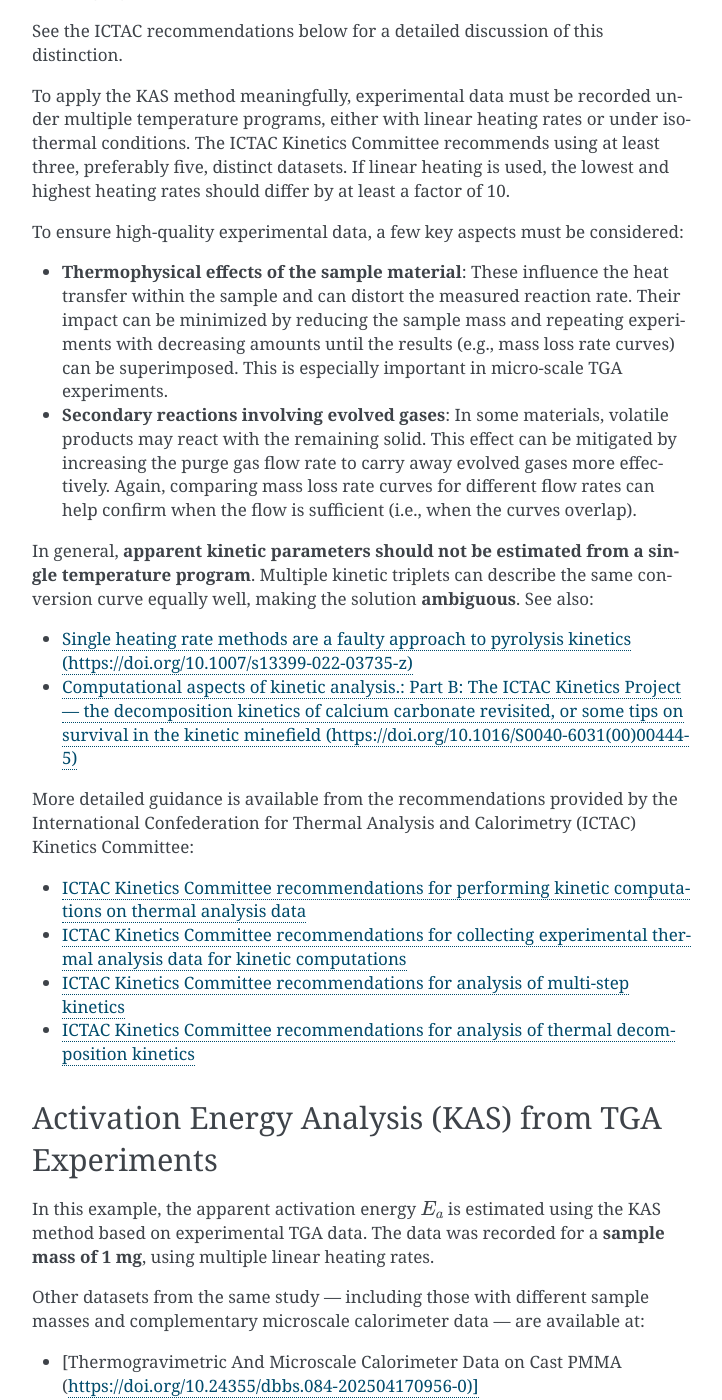
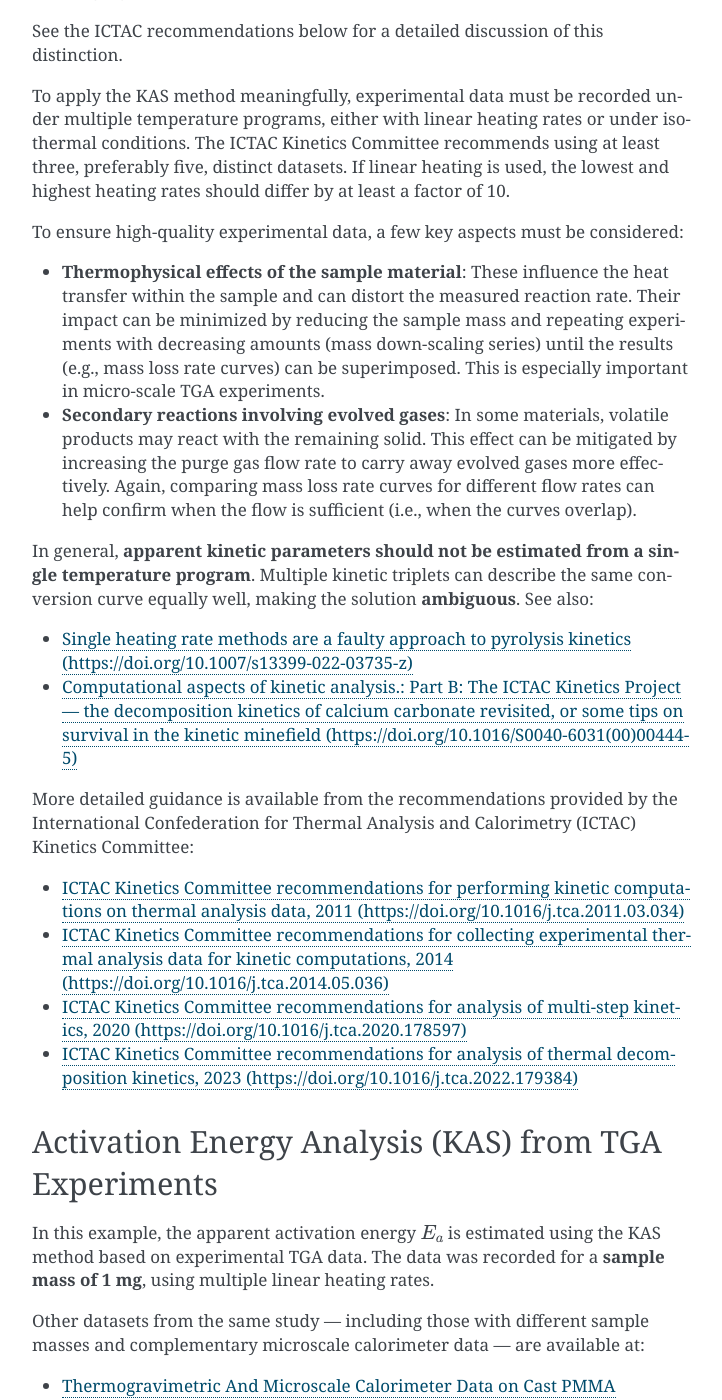
Before and after one commit to FireDynamics/FireSciPy, a Sphinx documentation site: the page built from docs/tutorials/pyrolysis/real_data_analysis.rst, in a window 1280 px wide and 1400 px high, scrolled down 807 px. Shown: the whole window, without its empty margins (388-1110 px from the left). Built offline with Sphinx 7.4.7, drawn with Linux system fonts in a browser that asks for light colours; some of the changed text lies outside the part shown.

Commit message:
Corrections to the docs.

```diff
--- a/docs/tutorials/pyrolysis/mock_kinetics_computation.rst
+++ b/docs/tutorials/pyrolysis/mock_kinetics_computation.rst
@@ -224,7 +224,7 @@
 
 Next, the desired conversion fractions need to be specified. They are necessary to ensure that the linear fit of the KAS method compares appropriate temperatures for a given level of conversion. During the experiments the data is recorded with a frequency that can be adjusted at the device. The changes that individual data points match up across many heating rates and for all desired conversion levels is very slim. Thus, interpolation of the input data is necessary. This interpolation is conducted with :func:`fsp.pyrolysis.kinetics.compute_conversion_fractions`. As parameters, the data structure, the desired points for the analysis and the setup need to be provided. There is also an option to compute the fractions for selected temperature programs or all that are available.
 
-Commonly, the conversion fractions range between :math:`(0.05 < \alpha < 0.95)` or :math:`(0.1 < \alpha < 0.9)`. The reason being, that at the ends changes in are small over long times and the experimental noise is large. This leads to spurious results. However, the ends should not be rejected flat out. The user needs to assess how significant fluctuations are to not neglect, for example, initial reactions. In this example, a wider range is chosen: :math:`(0.01 < \alpha < 0.99)`. Since the input data comes from modelling, the noise is low for the provided settings. It will be highlighted below that noise increases towards the end.
+Commonly, the conversion fractions range between :math:`(0.05 < \alpha < 0.95)` or :math:`(0.1 < \alpha < 0.9)`. The reason being, that at the ends changes in conversion are small over long times and the experimental noise is comparatively large. This leads to spurious results. However, the ends should not be rejected flat out. The user needs to assess how significant fluctuations are to not neglect, for example, initial reactions. In this example, a wider range is chosen: :math:`(0.01 < \alpha < 0.99)`. Since the input data comes from modelling, the noise is low for the provided settings. It will be highlighted below that noise increases towards the end.
 
 
 .. code-block:: python
@@ -256,7 +256,7 @@
     fsp.pyrolysis.kinetics.compute_Ea_KAS(data_structure, B=1.92, C=1.0008)
 
 
-Finally, the results can be plotted: the development of the activation energy over the conversion. In gray, the first and last :math:`5%` of the conversion are highlighted. Even using model data as input, it is observable that the noise increases towards the ends. Feel free to play with different sampling rates to see how they affect the result.
+Finally, the results can be plotted: the development of the activation energy over the conversion. In gray, the first and last :math:`5\%` of the conversion are highlighted. Even using model data as input, it is observable that the noise increases towards the ends. Feel free to play with different sampling rates to see how they affect the result.
 
 
 .. code-block:: python
--- a/docs/tutorials/pyrolysis/real_data_analysis.rst
+++ b/docs/tutorials/pyrolysis/real_data_analysis.rst
@@ -24,7 +24,7 @@
 
 To ensure high-quality experimental data, a few key aspects must be considered:
 
-- **Thermophysical effects of the sample material**: These influence the heat transfer within the sample and can distort the measured reaction rate. Their impact can be minimized by reducing the sample mass and repeating experiments with decreasing amounts until the results (e.g., mass loss rate curves) can be superimposed. This is especially important in micro-scale TGA experiments.
+- **Thermophysical effects of the sample material**: These influence the heat transfer within the sample and can distort the measured reaction rate. Their impact can be minimized by reducing the sample mass and repeating experiments with decreasing amounts (mass down-scaling series) until the results (e.g., mass loss rate curves) can be superimposed. This is especially important in micro-scale TGA experiments.
 
 - **Secondary reactions involving evolved gases**: In some materials, volatile products may react with the remaining solid. This effect can be mitigated by increasing the purge gas flow rate to carry away evolved gases more effectively. Again, comparing mass loss rate curves for different flow rates can help confirm when the flow is sufficient (i.e., when the curves overlap).
 
@@ -36,10 +36,10 @@
 
 More detailed guidance is available from the recommendations provided by the International Confederation for Thermal Analysis and Calorimetry (ICTAC) Kinetics Committee:
 
-- `ICTAC Kinetics Committee recommendations for performing kinetic computations on thermal analysis data <https://doi.org/10.1016/j.tca.2011.03.034>`_
-- `ICTAC Kinetics Committee recommendations for collecting experimental thermal analysis data for kinetic computations <https://doi.org/10.1016/j.tca.2014.05.036>`_
-- `ICTAC Kinetics Committee recommendations for analysis of multi-step kinetics <https://doi.org/10.1016/j.tca.2020.178597>`_
-- `ICTAC Kinetics Committee recommendations for analysis of thermal decomposition kinetics <https://doi.org/10.1016/j.tca.2022.179384>`_
+- `ICTAC Kinetics Committee recommendations for performing kinetic computations on thermal analysis data, 2011 (https://doi.org/10.1016/j.tca.2011.03.034) <https://doi.org/10.1016/j.tca.2011.03.034>`_
+- `ICTAC Kinetics Committee recommendations for collecting experimental thermal analysis data for kinetic computations, 2014 (https://doi.org/10.1016/j.tca.2014.05.036) <https://doi.org/10.1016/j.tca.2014.05.036>`_
+- `ICTAC Kinetics Committee recommendations for analysis of multi-step kinetics, 2020 (https://doi.org/10.1016/j.tca.2020.178597) <https://doi.org/10.1016/j.tca.2020.178597>`_
+- `ICTAC Kinetics Committee recommendations for analysis of thermal decomposition kinetics, 2023 (https://doi.org/10.1016/j.tca.2022.179384) <https://doi.org/10.1016/j.tca.2022.179384>`_
 
 
 
@@ -50,7 +50,7 @@
 
 Other datasets from the same study — including those with different sample masses and complementary microscale calorimeter data — are available at:
 
-- [Thermogravimetric And Microscale Calorimeter Data on Cast PMMA (https://doi.org/10.24355/dbbs.084-202504170956-0)](https://doi.org/10.24355/dbbs.084-202504170956-0)
+- `Thermogravimetric And Microscale Calorimeter Data on Cast PMMA (https://doi.org/10.24355/dbbs.084-202504170956-0) <https://doi.org/10.24355/dbbs.084-202504170956-0>`_
 
 
 At first, the necessary modules are imported.
@@ -195,7 +195,7 @@
         C=1.0008)
 
 
-Below the result is plotted: the apparent activation energy against the conversion. In gray, the :math:`5 %` range at the ends is indicated.
+Below the result is plotted: the apparent activation energy against the conversion. In gray, the :math:`5 \%` range at the ends is indicated.
 
 The :math:`E_a` is computed in J/mol and converted here to kJ/mol, as it is a common way to use it.
 
@@ -203,7 +203,7 @@
 
 The KAS method estimates :math:`E_a` in units of J/mol, but it is commonly reported in kJ/mol — so the values are converted accordingly before plotting.
 
-The shaded gray regions indicate the first and last :math:`5 %` of the conversion range. These are typically excluded from analysis due to higher sensitivity to noise and lower data reliability. In the first :math:`5 %`, artifacts are visible due to increased noise.
+The shaded gray regions indicate the first and last :math:`5 \%` of the conversion range. These are typically excluded from analysis due to higher sensitivity to noise and lower data reliability. In the first :math:`5 \%`, artifacts are visible due to increased noise.
 
 
 .. code-block:: python
@@ -257,7 +257,7 @@
 - An **RMSE** of 0 indicates a perfect fit.
 - An **R²** of 1 means that the fit perfectly explains the variance in the data.
 
-In the plot below, fluctuations are more pronounced at low levels of conversion. This further supports the common practice of excluding the edges of the conversion range (typically the first and last :math:`5 %`) in isoconversional analyses.
+In the plot below, fluctuations are more pronounced at low levels of conversion. This further supports the common practice of excluding the edges of the conversion range (typically the first and last :math:`5 \%`) in isoconversional analyses.
 
 
 .. code-block:: python
```
Also changed, not shown: 1 other file.
